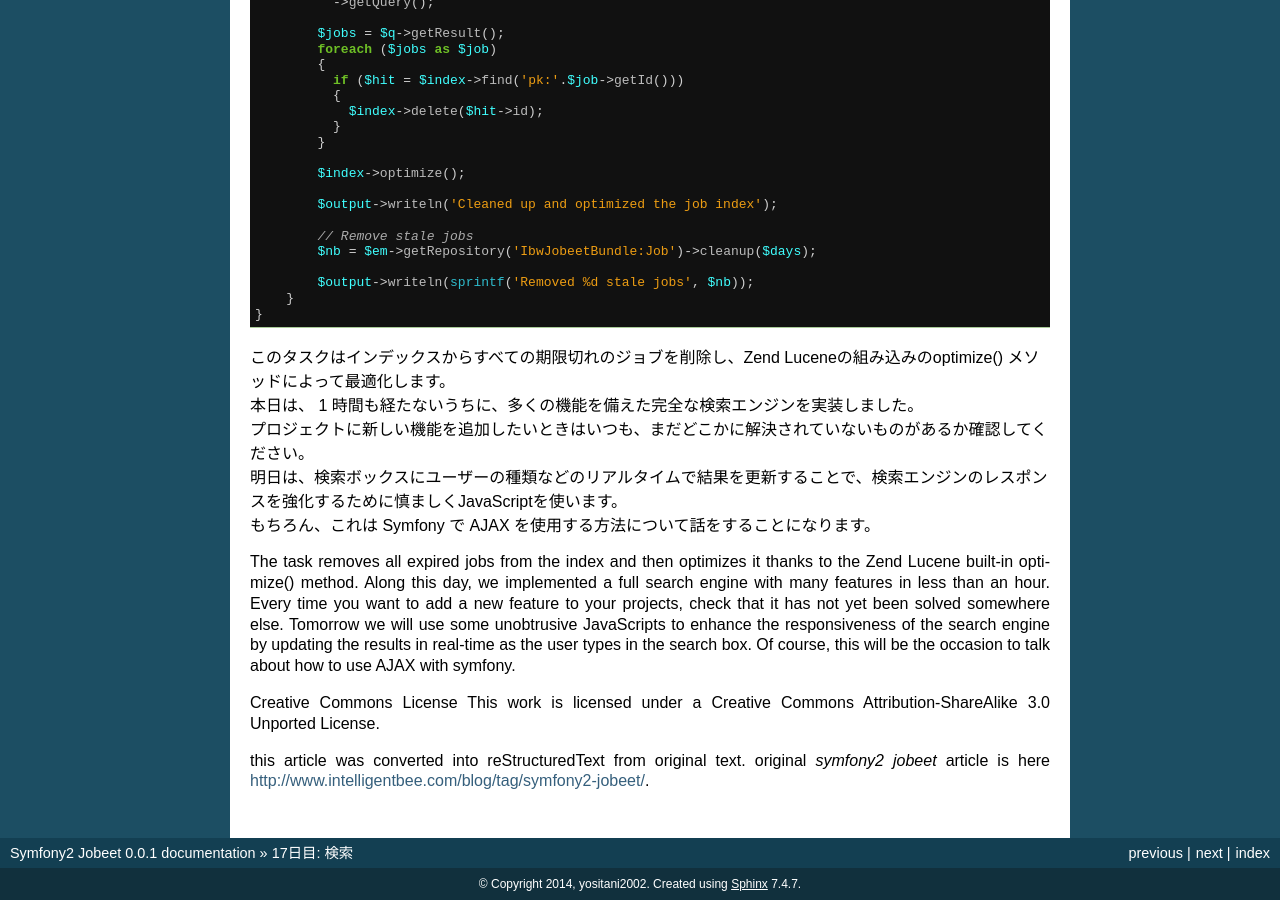
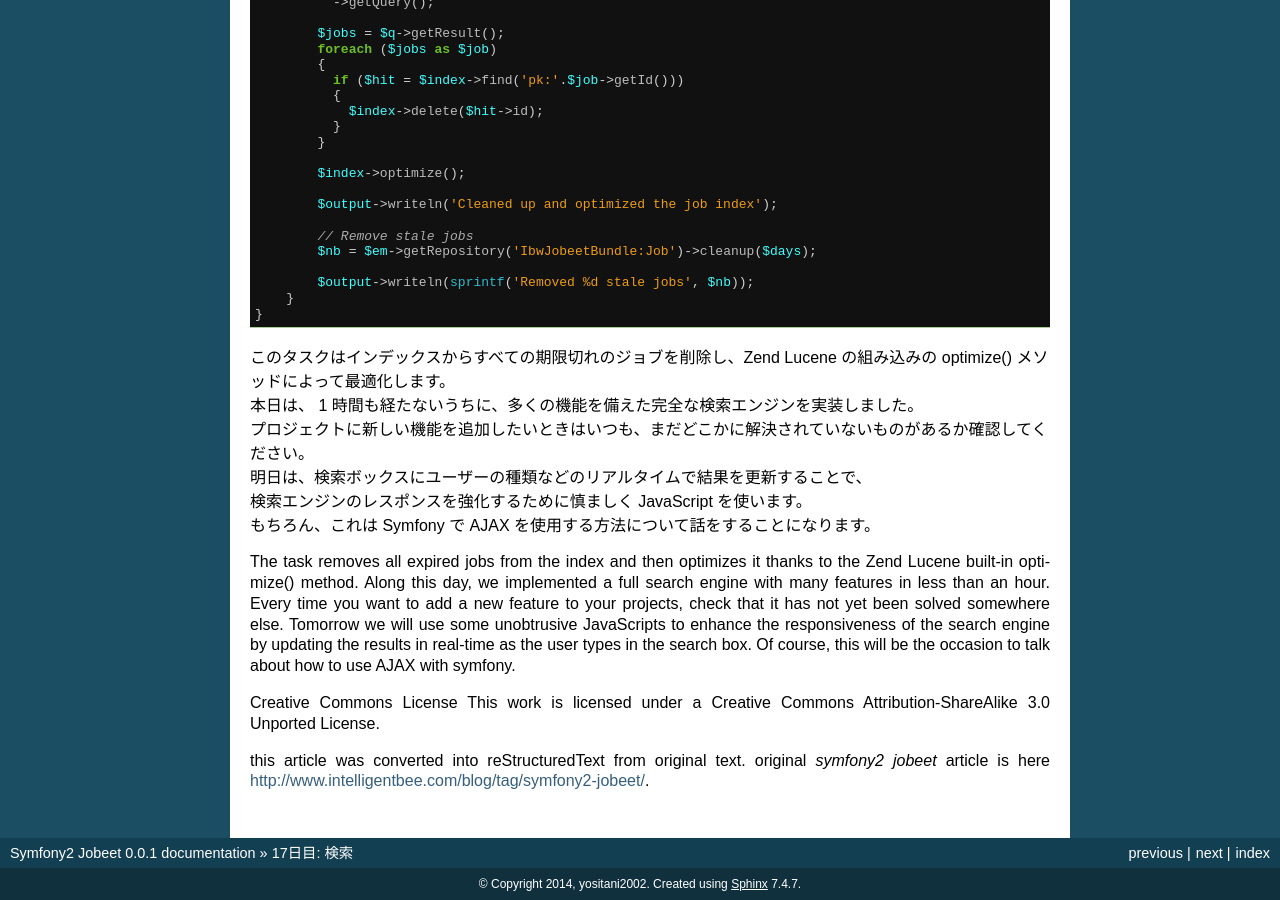
Before and after one commit to symfony-japan-old/symfony2-jobeet-ja, a Sphinx documentation site: the page built from source/day-17-search.rst, in a window 1280 px wide and 900 px high, scrolled down 9640 px. Built offline with Sphinx 7.4.7, drawn with Linux system fonts in a browser that asks for light colours; some of the changed text lies outside the part shown.

Commit message:
用語統一

```diff
--- a/source/day-17-search.rst
+++ b/source/day-17-search.rst
@@ -496,10 +496,11 @@ src/Ibw/JobeetBundle/Command/JobeetCleanupCommand.php
        }
    }
 
-| このタスクはインデックスからすべての期限切れのジョブを削除し、Zend Luceneの組み込みのoptimize() メソッドによって最適化します。
+| このタスクはインデックスからすべての期限切れのジョブを削除し、Zend Lucene の組み込みの optimize() メソッドによって最適化します。
 | 本日は、 1 時間も経たないうちに、多くの機能を備えた完全な検索エンジンを実装しました。
 | プロジェクトに新しい機能を追加したいときはいつも、まだどこかに解決されていないものがあるか確認してください。
-| 明日は、検索ボックスにユーザーの種類などのリアルタイムで結果を更新することで、検索エンジンのレスポンスを強化するために慎ましくJavaScriptを使います。
+| 明日は、検索ボックスにユーザーの種類などのリアルタイムで結果を更新することで、
+| 検索エンジンのレスポンスを強化するために慎ましく JavaScript を使います。
 | もちろん、これは Symfony で AJAX を使用する方法について話をすることになります。
 The task removes all expired jobs from the index and then optimizes it thanks to the Zend Lucene built-in optimize() method.
 Along this day, we implemented a full search engine with many features in less than an hour.
```
Also changed, not shown: other parts of source/day-17-search.rst (+2 -2 lines).
